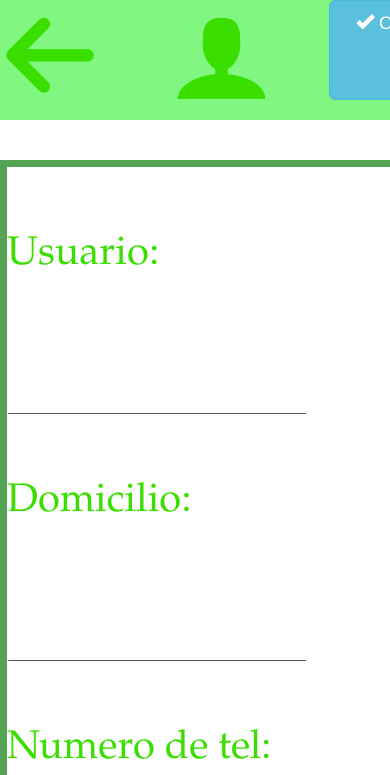
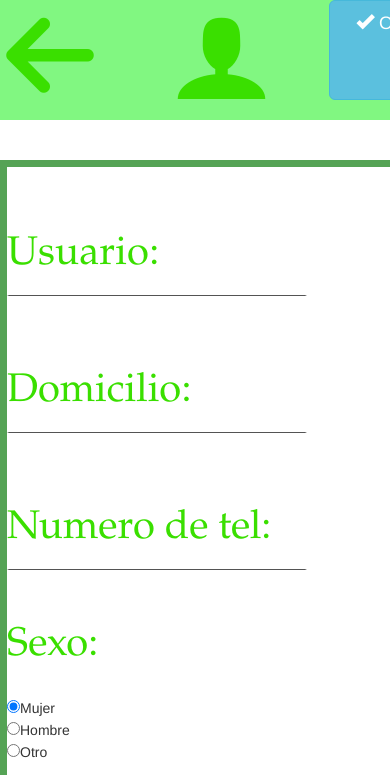
Before and after one commit to Lonk1520/Dr_Carro, a plain HTML site: page perfil.html in a window 390 px wide. Shown: the top 775 px of the page. Drawn offline with nearby package versions, Linux system fonts and the light colour scheme; a script that the page names is missing; files whose address does not match are found by name.

Commit message:
Add files via upload

```diff
--- a/css/styleperfil.css
+++ b/css/styleperfil.css
@@ -184,7 +184,7 @@ input#cajas{
 	border-right-color: transparent;
 	border-bottom-color: #000000;
 	border-bottom-width: 1px;
-	height: 130px;
+	height: 0px;
 	width: 300px;
 
 }
```
